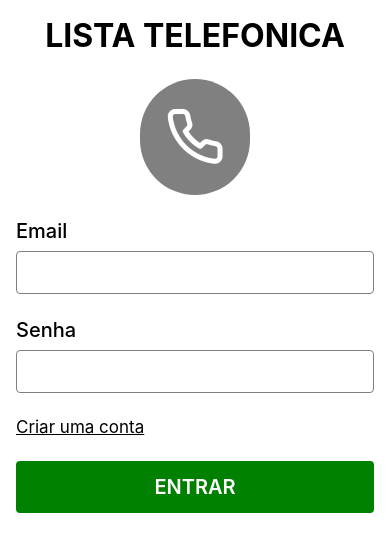
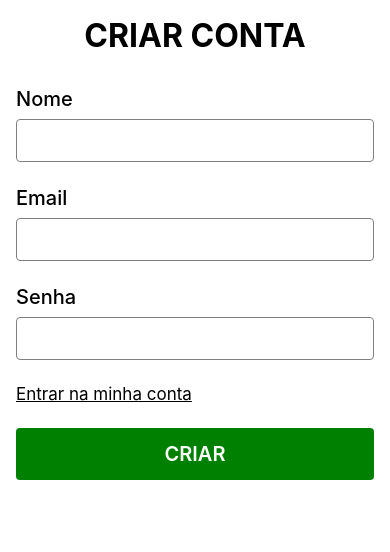
Before and after one commit to GabrielLaminas/app-tel, a React Native app: screen / in a window 390 px wide. Shown: the top 552 px of the page. Built offline with nearby package versions, Linux system fonts and the light colour scheme.

Commit message:
Criação da Tela de Criar Conta
Está com os estilos básicos, sem logica ou conexão

```diff
--- a/App.js
+++ b/App.js
@@ -1,10 +1,11 @@
 import { View, Text } from "react-native";
 import React from "react";
 import Login from "./src/Pages/Login/Login.js";
+import Conta from "./src/Pages/Conta/Conta.js";
 
 const App = () => {
   return (
-    <Login />
+    <Conta />
   );
 };
 
--- /dev/null
+++ b/src/Pages/Conta/Conta.js
@@ -0,0 +1,47 @@
+import React from "react";
+import { View, ScrollView, TouchableOpacity } from "react-native";
+import {
+   MainView, MainTitle, ContainerInput,
+   TextLabel, Input, ButtonContaText,
+   ButtonEntrar, ButtonEntrarText
+} from "./ContaStyle.js"
+
+function Conta() {
+   return (
+      <ScrollView>
+         <MainView>
+            <MainTitle>CRIAR CONTA</MainTitle>
+
+            <ContainerInput>
+               <View>
+                  <TextLabel>Nome</TextLabel>
+                  <Input
+                  />
+               </View>
+
+               <View>
+                  <TextLabel>Email</TextLabel>
+                  <Input
+                  />
+               </View>
+
+               <View>
+                  <TextLabel>Senha</TextLabel>
+                  <Input
+                  />
+               </View>
+            </ContainerInput>
+
+            <TouchableOpacity>
+               <ButtonContaText>Entrar na minha conta</ButtonContaText>
+            </TouchableOpacity>
+
+            <ButtonEntrar>
+               <ButtonEntrarText>CRIAR</ButtonEntrarText>
+            </ButtonEntrar>
+         </MainView>
+      </ScrollView>
+   );
+}
+
+export default Conta;
--- /dev/null
+++ b/src/Pages/Conta/ContaStyle.js
@@ -0,0 +1,56 @@
+import styled from 'styled-components/native';
+
+const MainView = styled.View`
+   padding: 16px;
+   flex: 1;
+`;
+
+const MainTitle = styled.Text`
+   margin-bottom: 32px;
+   font-size: 32px;
+   text-align: center;
+   font-weight: 700;
+`;
+
+const ContainerInput = styled.View`
+   margin-bottom: 24px;
+   gap: 24px;
+`;
+
+const TextLabel = styled.Text`
+   margin-bottom: 8px;
+   font-size: 20px;
+   font-weight: 500;
+`;
+
+const Input = styled.TextInput`
+   padding: 12px 10px;
+   border: 1px solid gray;
+   border-radius: 4px;
+   color: #000
+`;
+
+const ButtonContaText = styled.Text`
+   color: #000;
+   font-size: 17px;
+   text-decoration: underline;
+`;
+
+const ButtonEntrar = styled.TouchableOpacity`
+   margin-top: 24px;
+   padding: 14px;
+   background-color: green;
+   border-radius: 4px;
+`;
+
+const ButtonEntrarText = styled.Text`
+   text-align: center;
+   font-size: 20px;
+   font-weight: 600;
+   text-transform: uppercase;
+   color: #fff
+`;
+
+export {
+   MainView, MainTitle, ContainerInput, TextLabel, Input, ButtonContaText, ButtonEntrar, ButtonEntrarText
+};
```
